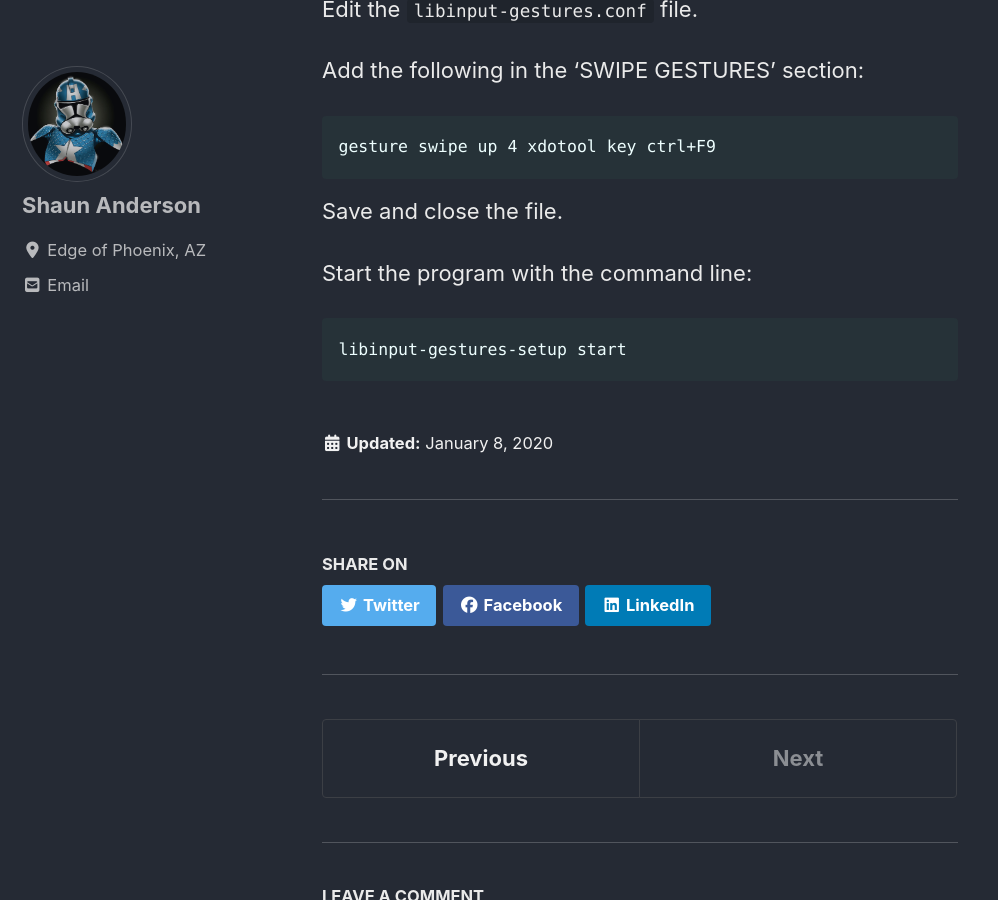
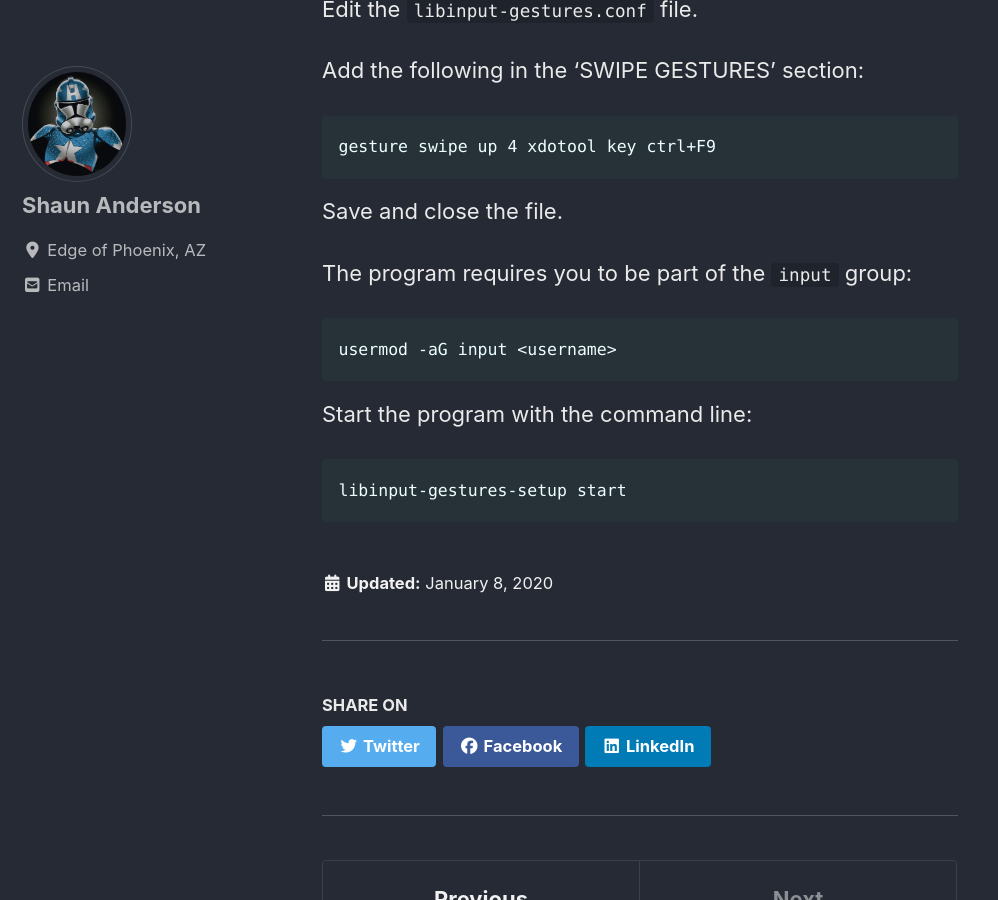
Before and after one commit to ShaunAndersonAZ/ShaunAndersonAZ.github.io, a Jekyll site: the page built from _posts/2020-01-08-Libinput-for-4-finger-swipe.md, in a window 1280 px wide and 900 px high, scrolled down 1241 px. Shown: the whole window, without its empty margins (0-998 px from the left). Built offline with Jekyll 4.4.1, drawn with Linux system fonts in a browser that asks for light colours; cached includes are drawn as plain includes; nearby versions of some CDN libraries; comment, search, counter and statistics services are not loaded.

Commit message:
Update file

````diff
--- a/_posts/2020-01-08-Libinput-for-4-finger-swipe.md
+++ b/_posts/2020-01-08-Libinput-for-4-finger-swipe.md
@@ -35,6 +35,11 @@ gesture swipe up 4 xdotool key ctrl+F9
 
 Save and close the file.
 
+The program requires you to be part of the ``` input ``` group:
+```
+usermod -aG input <username>
+```
+
 Start the program with the command line:
 ```
 libinput-gestures-setup start
````
